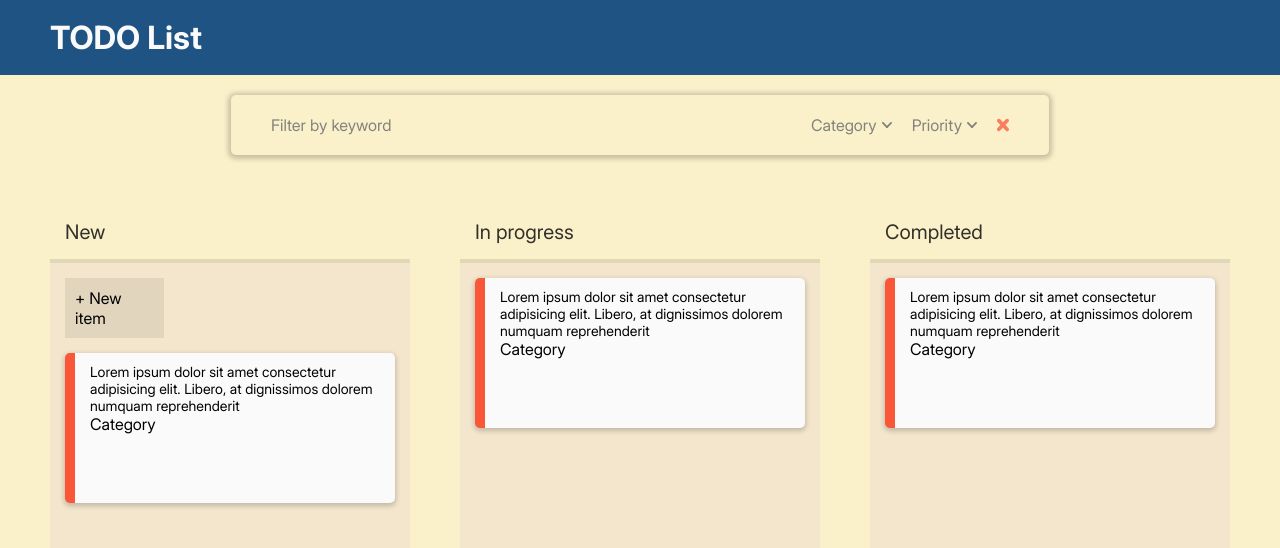
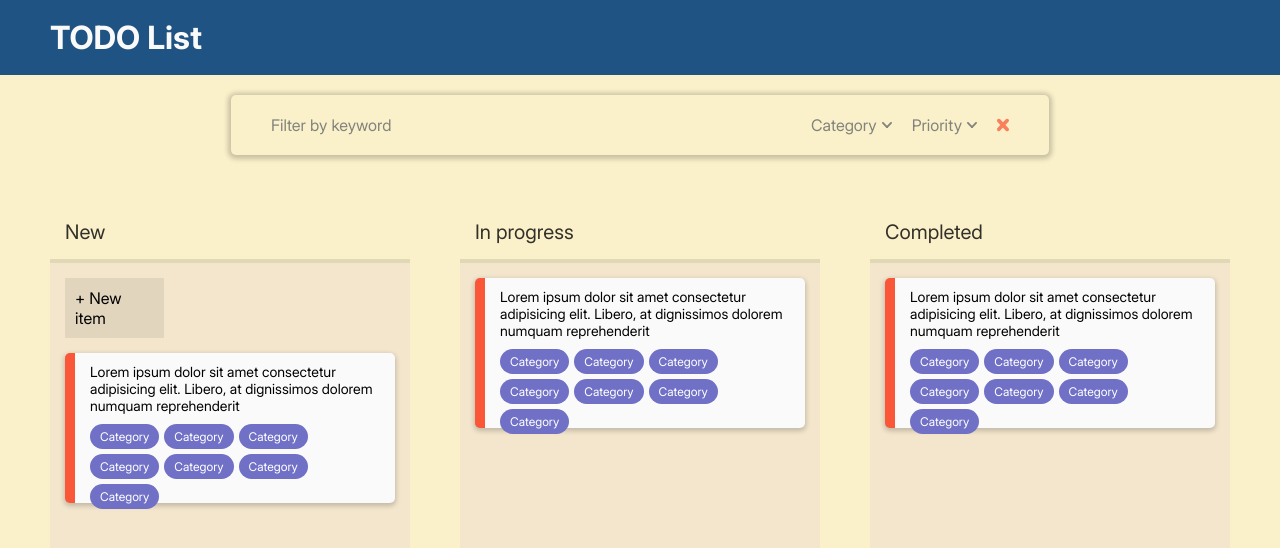
Before and after one commit to Arlan-Z/kbtu-vuejs-todolist, a Vue app in the folder kbtu-practice/: page / in a window 1280 px wide. Shown: the top 548 px of the page. Built offline with nearby package versions, Linux system fonts and the light colour scheme; the HTML template or start-up script is replaced by a standard one.

Commit message:
feat: add category style for TaskItem.vue

```diff
--- a/kbtu-practice/src/components/TaskItem.vue
+++ b/kbtu-practice/src/components/TaskItem.vue
@@ -8,6 +8,15 @@
     </p>
 
     <div class="category-box">
+      <div class="category">Category</div>
+      <div class="category">Category</div>
+      <div class="category">Category</div>
+      <div class="category">Category</div>
+
+      <div class="category">Category</div>
+
+      <div class="category">Category</div>
+
       <div class="category">Category</div>
     </div>
   </div>
@@ -27,6 +36,7 @@
 
 p {
   font-size: 14px;
+  margin-bottom: 10px;
 }
 
 .priority-low {
@@ -40,4 +50,22 @@ p {
 .priority-high {
   border-left: #f95738 solid 10px;
 }
+
+.category-box {
+  display: flex;
+  flex-wrap: wrap;
+  align-items: center;
+  justify-content: start;
+  gap: 5px;
+}
+
+.category {
+  width: max-content;
+  font-size: 12px;
+  box-sizing: border-box;
+  background-color: rgb(112, 112, 199);
+  color: white;
+  padding: 5px 10px;
+  border-radius: 20px;
+}
 </style>
```
